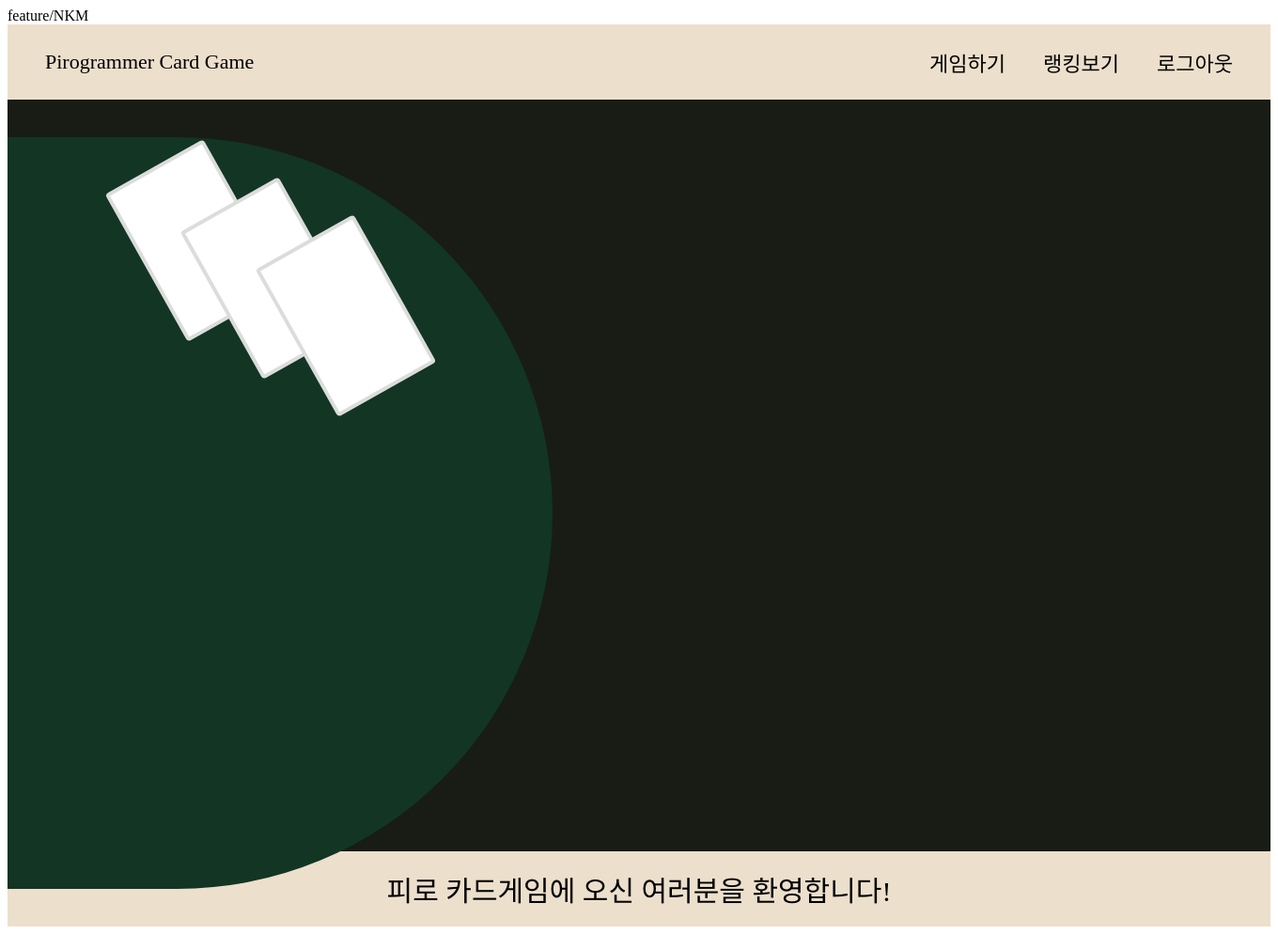
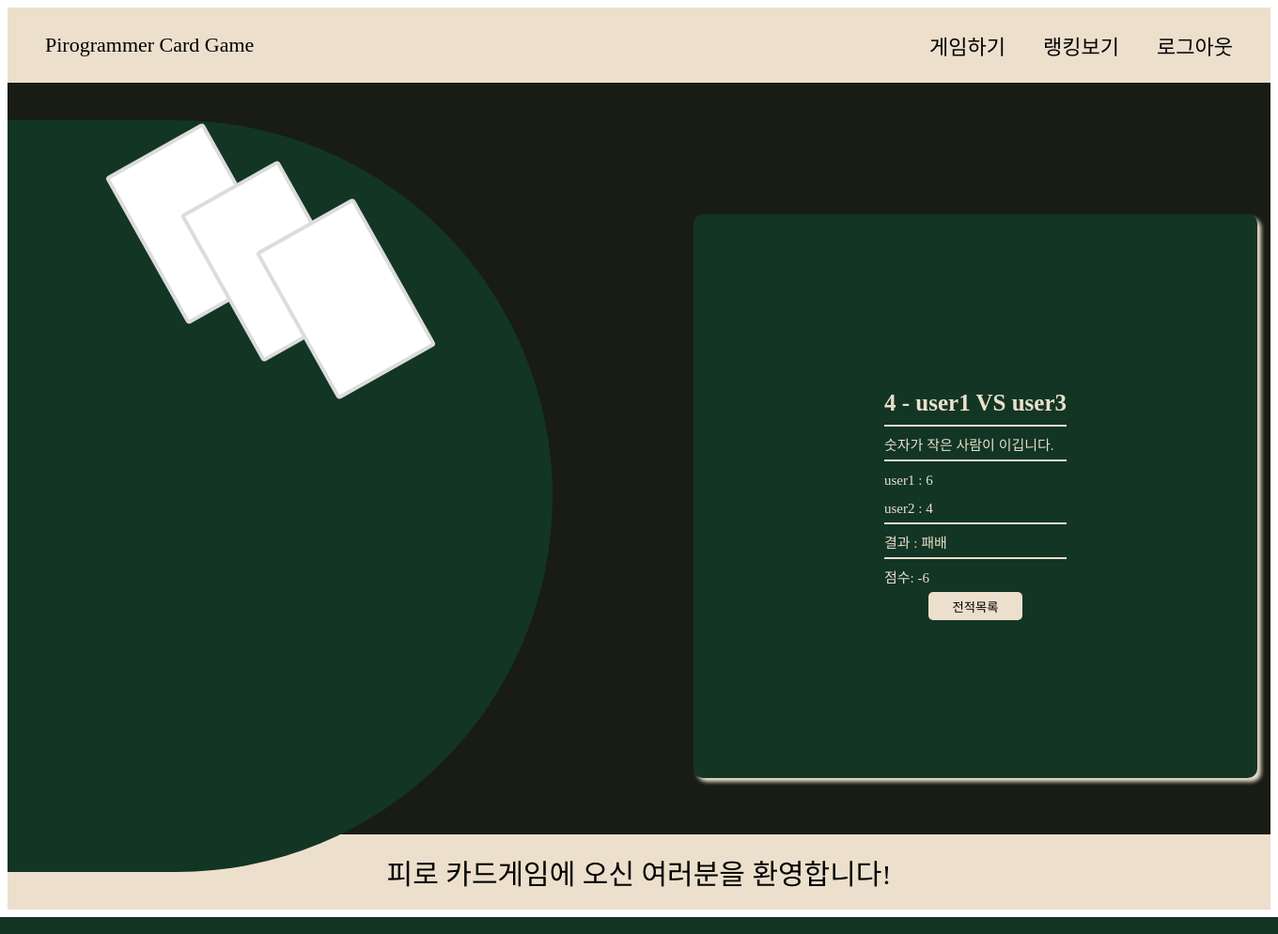
Before and after one commit to Pirogramming-22/Piro22_CardGame_6, a Django app: template templates/games/game_result.html in a window 1360 px wide. Shown: the whole page at 94% size. Run offline with Django 5.2, Linux system fonts and the light colour scheme; the template is opened without the code that fills it, so the values that code supplies are empty; some web fonts are replaced.

Commit message:
feat. games html 추가

```diff
--- a/static/css/style_lse.css
+++ b/static/css/style_lse.css
@@ -0,0 +1,119 @@
+/*attack.html*/
+.attack_statebox{
+    width: 600px;
+    height: 600px;
+    background-color: var(--green);
+    border-radius: 10px;
+    padding: 20px;
+    box-shadow: 4px 4px 4px 0px var(--light_brown);
+    color : var(--light_brown);
+    display: flex;
+    flex-direction: column;
+    justify-content: center;
+    align-items: center;
+}
+.attack_info{
+    margin-bottom: 50px;
+}
+.attack_info h3, .defense_info h3, .game_result h3{
+    font-size: 25px;
+    margin-bottom: 15px;
+}
+
+.attack_info h3{
+    border-bottom: 2px solid var(--light_brown);
+}
+.attack_state{
+    font-size: 15px;
+    line-height: 1rem;
+    font-weight: 400;
+}
+
+.attack_gamebtn, .defense_gamebtn{
+    margin-bottom: 10px;
+}
+
+.attack_gamebtn button,.defense_gamebtn button, .result_total_list button{
+    width: 100px;
+    height: 30px;
+    background-color: var(--light_brown);
+    border-radius: 5px;
+    border: none;
+}
+
+/*game_result.html*/
+.result_info{
+    font-size: 15px;
+    line-height: 1rem;
+    font-weight: 400;
+
+}
+.result_info_detail{
+    border-top: 2px solid var(--light_brown);
+    margin: 0;
+    line-height: 2;
+    padding-top: 5px;
+}
+.result_info_detail p{
+    margin:0;
+}
+
+/*ranking.html*/
+.ranking_awards{
+    font-size: 20px;
+    border-bottom: 2px solid var(--light_brown);
+    width: 80%;
+    text-align: center;
+}
+
+.ranking_medal{
+    display: flex;
+    justify-content: center;
+    align-items: flex-end;
+    width: 80%;
+    margin-top: 70px;
+    margin-bottom: 30px;
+}
+
+.medal{
+    display: flex;
+    flex-direction: column;
+    justify-content: flex-end;
+    align-items: center;
+    color: var(--light_brown);
+    width: 80px;
+    position: relative;
+
+}
+
+.ranking_first{
+    height: 200px;
+    background-color: rgb(65, 124, 82);
+}
+
+.ranking_second{
+    height: 150px;
+    background-color: rgb(43, 116, 60);
+}
+
+.ranking_third{
+    height: 100px;
+    background-color: rgb(30, 94, 53);
+}
+
+.ranking_info{
+    position: absolute;
+    top:-60px;
+    left: 50%;
+    transform : translateX(-50%);
+    font-size: 16px;
+    text-align: center;
+}
+.ranking_user{
+    margin-bottom: 0;
+}
+.ranking_score{
+    top:-50px;
+    font-size: 14px;
+    margin-top: 3px;
+}
--- a/static/css/style_nkm.css
+++ b/static/css/style_nkm.css
@@ -42,6 +42,8 @@
     position: relative;
     padding-block: 40px;
     display: flex;
+    width: 100%;
+    gap: 50px;
 }
 .card_table {
     width: 580px;
@@ -75,6 +77,8 @@
     flex-direction: column;
     align-items: center;
     margin-top: 100px;
+    width: 80%;
+    margin-right:50px;
 }
 .title{
     color: var(--light_brown);
--- a/templates/base.html
+++ b/templates/base.html
@@ -3,11 +3,12 @@
 <html lang="en">
 <head>
     <meta charset="UTF-8">
- feature/NKM
     <meta name="viewport" content="width=device-width, initial-scale=1.0">
     <title>Piro Card Game</title>
     <link rel="stylesheet" href="{% static 'css/style_nkm.css' %}">
     <link rel="stylesheet" href="{% static 'css/style_lse.css' %}">
+
+
 </head>
 <body>
     <header>
@@ -23,12 +24,16 @@
         </div>
     </header>
     <div class="underNavBar">
-        <div class="card_table"></div>
-        <div class="card_1"></div>
-        <div class="card_2"></div>
-        <div class="card_3"></div>
+        <div class="background">
+            <div class="card_table"></div>
+            <div class="card_1"></div>
+            <div class="card_2"></div>
+            <div class="card_3"></div>
+        </div>
         <div class="main_container">
             {% block btn_contents %}
+
+
             {% endblock %}
         </div>
     </div>
--- a/templates/games/game_result.html
+++ b/templates/games/game_result.html
@@ -1 +1,19 @@
 {% extends 'base.html' %}
+
+{% block btn_contents %}
+<div class="attack_statebox">
+    <div class="result_info">
+        <div class="game_result">
+            <h3>4 - user1 VS user3 </h3>
+        </div>
+        <p class="result_info_detail"> 숫자가 작은 사람이 이깁니다.</p>
+        <div class="result_info_detail">
+            <p>user1 : 6</p>
+            <p>user2 : 4</p>
+        </div>
+        <p class="result_info_detail">결과 : 패배</p>
+        <p class="result_info_detail">점수: -6</p>
+    </div>
+    <a href="#" class="result_total_list"><button>전적목록</button></a>
+</div>
+{% endblock %}
```
Also changed, not shown: templates/games/game_attack.html (+15 -0 lines), templates/games/game_defense.html (+10 -0 lines), templates/games/ranking.html (+32 -0 lines).
